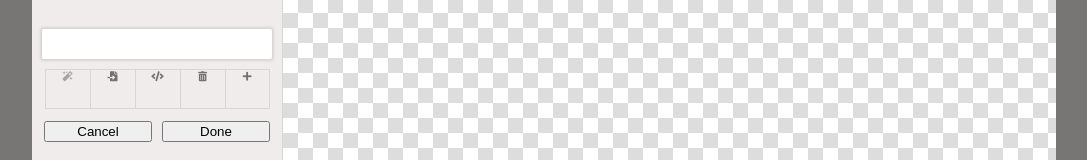
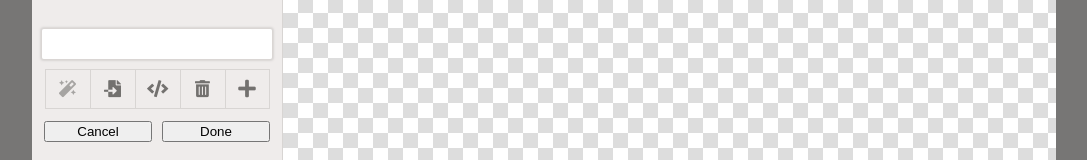
Before and after one commit to marsupialmouse/tableaucolours-react, a React (Vite) app: page / in a window 1280 px wide. Shown: the part 482-642 px from the top of the page, without its empty margins (96-1183 px from the left). Built offline with nearby package versions, Linux system fonts and the light colour scheme.

Commit message:
Fix formatting of palette action buttons

```diff
--- a/src/components/ColourPaletteEditor/ColourPaletteEditor.module.less
+++ b/src/components/ColourPaletteEditor/ColourPaletteEditor.module.less
@@ -103,14 +103,14 @@
       &:last-of-type {
         border-right: @border;
       }
-      .iconbutton {
+      :global(.iconbutton) {
         font-size: 1.7rem;
         line-height: 3.8rem;
       }
 
       &.add {
         padding-top: 0rem;
-        .iconbutton {
+        :global(.iconbutton) {
           font-size: 2rem;
         }
       }
```
